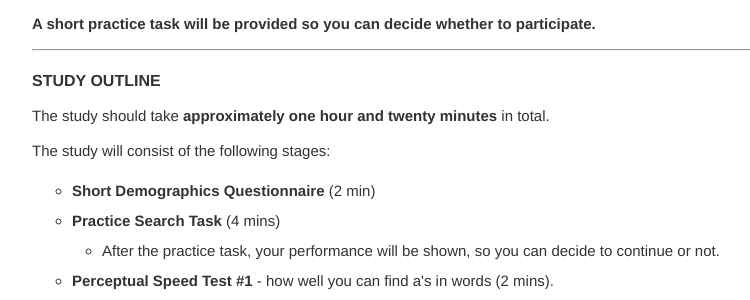
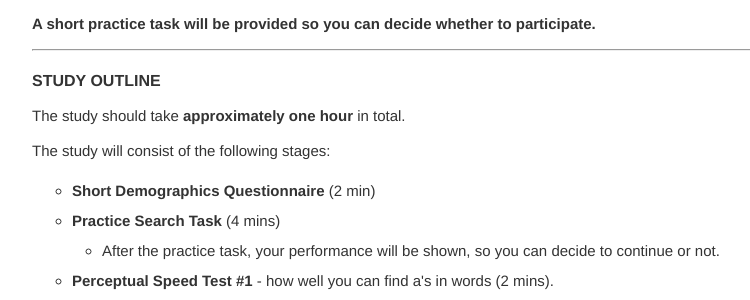
Before and after one commit to leifos/treconomics_2, a Django app: template treconomics_project/templates/base/pre_experiment.html in a window 1280 px wide. Shown: the part 391-691 px from the top of the page, without its empty margins (180-930 px from the left). Run offline with Django 3.2, Linux system fonts and the light colour scheme; the template is opened without the code that fills it, so the values that code supplies are empty; some libraries are stand-ins or nearby versions.

Commit message:
instructions

```diff
--- a/treconomics_project/templates/base/pre_experiment.html
+++ b/treconomics_project/templates/base/pre_experiment.html
@@ -43,7 +43,7 @@
     <hr/>
 
     <h2><b>Study Outline</b></h2>
-    <p>The study should take <b>approximately one hour and twenty minutes</b> in total.</p>
+    <p>The study should take <b>approximately one hour</b> in total.</p>
 
     <p> The study will consist of the following stages:</p>
     <ol>
```
